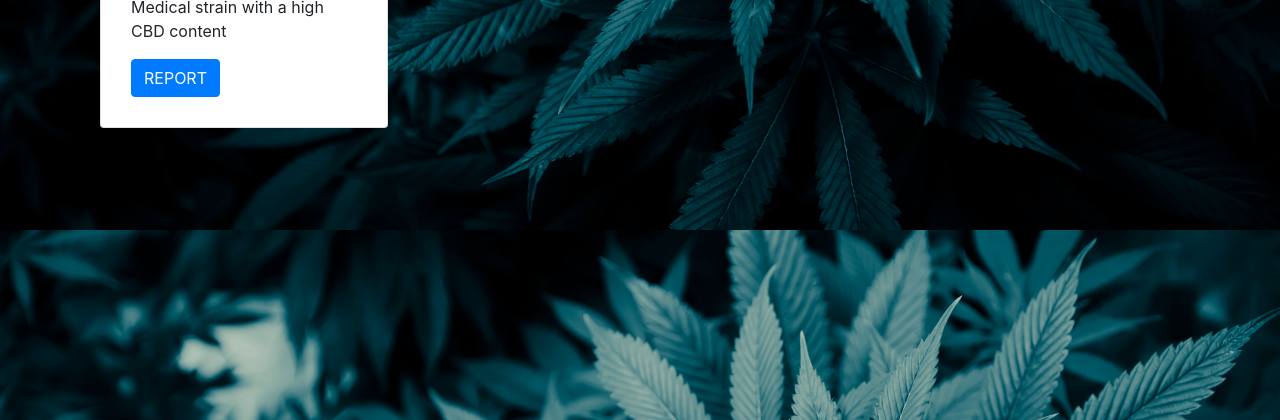
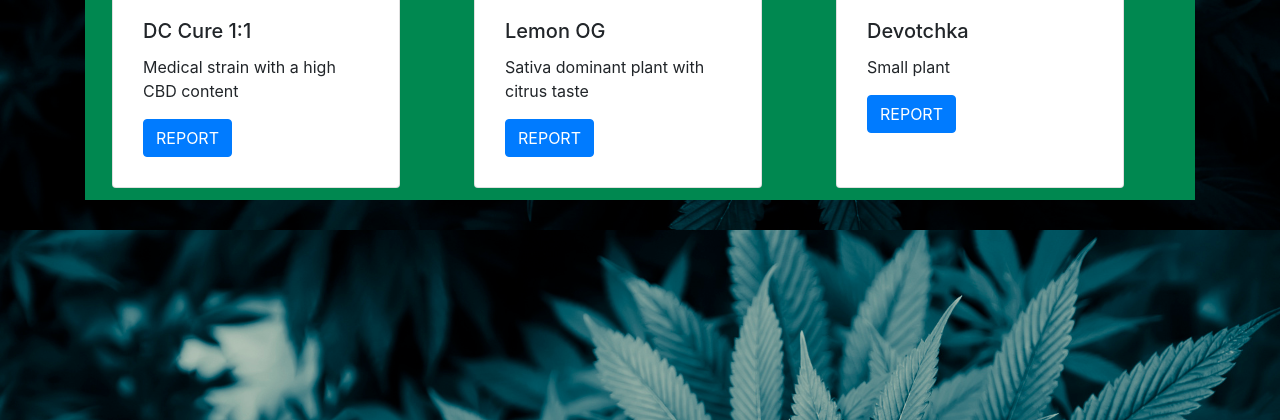
Before and after one commit to Uarsa/hempreport, a Flask app: page / in a window 1280 px wide. Shown: the part 490-910 px from the top of the page. Run offline with Flask 2, Linux system fonts and the light colour scheme; some libraries are stand-ins or nearby versions.

Commit message:
Update index.html

```diff
--- a/templates/index.html
+++ b/templates/index.html
@@ -35,12 +35,13 @@
     <h6>here you can find a reports of cannabis growing</h6>
     <br>
     <a href="/new_plant" class="btn btn-outline-light">&nbsp; New &nbsp; plant &nbsp;</a>
-    <br>
+    <br><br><br>
+
 
     <div class="container">
 
-
-
+        <div class="row">
+            <div class="col">
                 <div class="card" style="width: 18rem;">
                     <img src="..." class="card-img-top" alt="PLANT 1">
                     <div class="card-body">
@@ -49,10 +50,30 @@
                         <a href="#" class="btn btn-primary">REPORT</a>
                     </div>
                 </div>
+            </div>
 
+            <div class="col">
+                <div class="card" style="width: 18rem;">
+                    <img src="..." class="card-img-top" alt="PLANT 1">
+                    <div class="card-body">
+                        <h5 class="card-title">Lemon OG</h5>
+                        <p class="card-text">Sativa dominant plant with citrus taste</p>
+                        <a href="#" class="btn btn-primary">REPORT</a>
+                    </div>
+                </div>
+            </div>
 
-
-
+            <div class="col">
+                <div class="card" style="width: 18rem;">
+                    <img src="..." class="card-img-top" alt="PLANT 1">
+                    <div class="card-body">
+                        <h5 class="card-title">Devotchka</h5>
+                        <p class="card-text">Small plant</p>
+                        <a href="#" class="btn btn-primary">REPORT</a>
+                    </div>
+                </div>
+            </div>
+        </div>
 
     </div>
 
```
Lines whose indentation alone changed are shown as unchanged.
